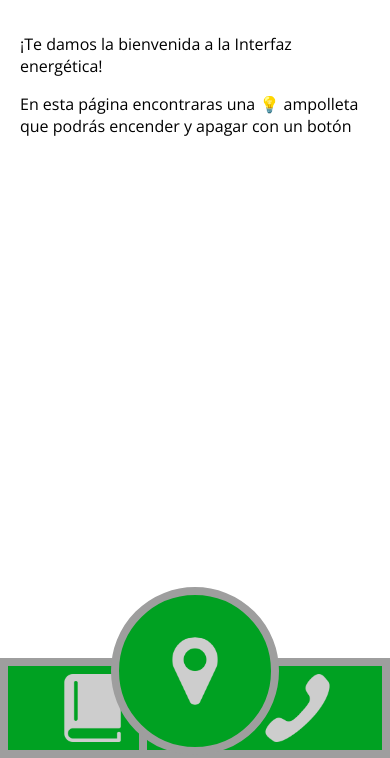
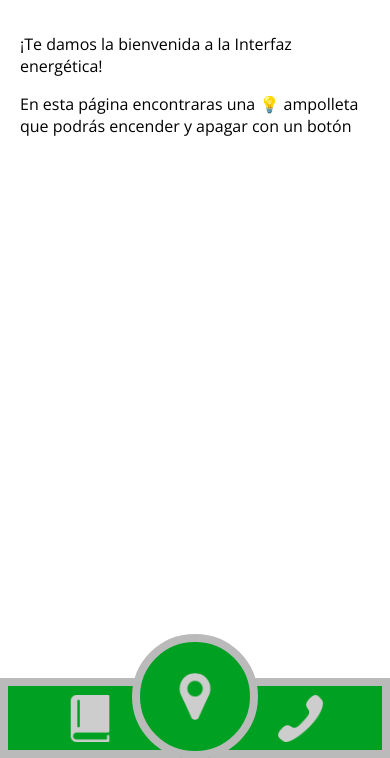
Before and after one commit to arielpulgar/DIU, a React app: page / in a window 390 px wide. Shown: the part 86-844 px from the top of the page. Built offline with nearby package versions, Linux system fonts and the light colour scheme.

Commit message:
actualizar scss de nav-bar y lista_instrucciones

```diff
--- a/src/stylesheets/lista_instrucciones/lista_instrucciones.scss
+++ b/src/stylesheets/lista_instrucciones/lista_instrucciones.scss
@@ -76,3 +76,15 @@ li {
     width: 300px;
   }
 }
+@media(max-width:1300px){
+  .content-instruccion {
+    margin: 0% auto;
+    padding: 20px 20%;
+  }
+}
+@media(max-width:900px){
+  .content-instruccion {
+    margin: 0% auto;
+    padding: 20px 10% 10dvh 7%;
+  }
+}
--- a/src/stylesheets/nav-bar/nav-bar.scss
+++ b/src/stylesheets/nav-bar/nav-bar.scss
@@ -1,8 +1,11 @@
 $color_fondo: #00a122;
-$color_borde: #9e9e9e;
+$color_borde: #bababa;
+$color_back: #9e9e9e;
 $alto_img: 8vh;
 $tam_circulo: 5vh;
 $altura_circulo: 5vh;
+$alto_img_peque: 12vw;
+$tam_circulo_peque: 8vw;
 
 img {
   position: relative;
@@ -17,8 +20,8 @@ img {
   width: 100%;
   height: 10vh;
   display: flex;
-  border-top: 1vh solid $color_borde;
-  background-color: $color_borde;
+  border-top: 1vh solid $color_back;
+  background-color: $color_back;
   justify-content: space-around;
   align-items: center;
 
@@ -38,7 +41,7 @@ img {
     left: 0;
     bottom: 0;
     background-color: $color_fondo;
-    padding: 1vh 30% 1vh 13%;
+    padding: 1vh 20vw 1vh 15vw;
     border: 1vh solid $color_borde;
     z-index: 2;
   }
@@ -48,8 +51,28 @@ img {
     right: 0;
     bottom: 0;
     background-color: $color_fondo;
-    padding: 1vh 13% 1vh 30%;
+    padding: 1vh 15vw 1vh 20vw;
     border: 1vh solid $color_borde;
     z-index: 2;
   }
+
+  @media(max-width:600px){
+  height: 4vh;
+    .ubicacion {
+      padding: $tam_circulo_peque;
+    }
+
+    .instruccion{
+      padding: 1vh 15vw;
+    }
+
+    .contacto{
+      padding: 1vh 15vw;
+    }
+
+    img {
+        height: $alto_img_peque;
+        aspect-ratio: 1 / 1;
+      }
+  }
 }
```
